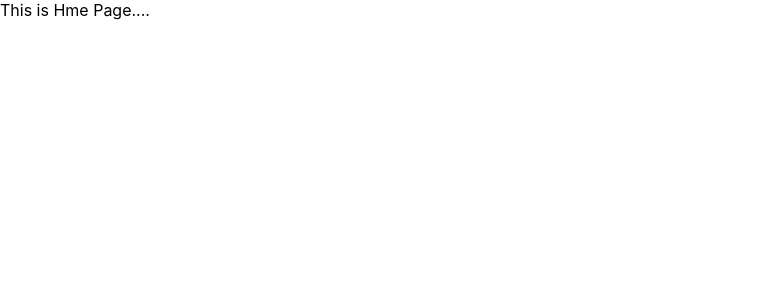
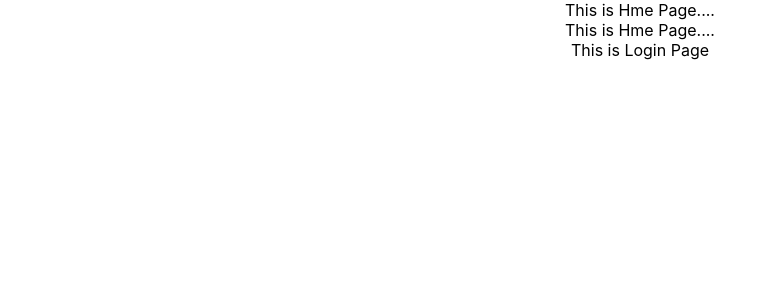
Before and after one commit to Touqeer001/Twiter-Clone-Using-MERN-Stack, a React (Create React App) app in the folder client/: page / in a window 1280 px wide. Shown: the top 300 px of the page, without its empty margins (0-773 px from the left). Built offline with nearby package versions, Linux system fonts and the light colour scheme.

Commit message:
update app.js

```diff
--- a/client/src/App.js
+++ b/client/src/App.js
@@ -1,11 +1,23 @@
 import "./App.css";
 import Home from "./componets/Pages/Home";
+import Login from "./componets/Pages/Login/Login";
+import {Routes,Route, BrowserRouter} from "react-router-dom"
 
 function App() {
   return (
-    <>
-      <Home></Home>
-    </>
+    <div className='App'>
+      <BrowserRouter>
+      <Routes>
+        <Route path='/' element={<Home/>}></Route>
+        <Route path='/login' element={<Login/>}></Route>
+      </Routes>
+
+      </BrowserRouter>
+
+        <Home></Home>
+        <Login></Login>
+
+    </div>
   );
 }
 
```
